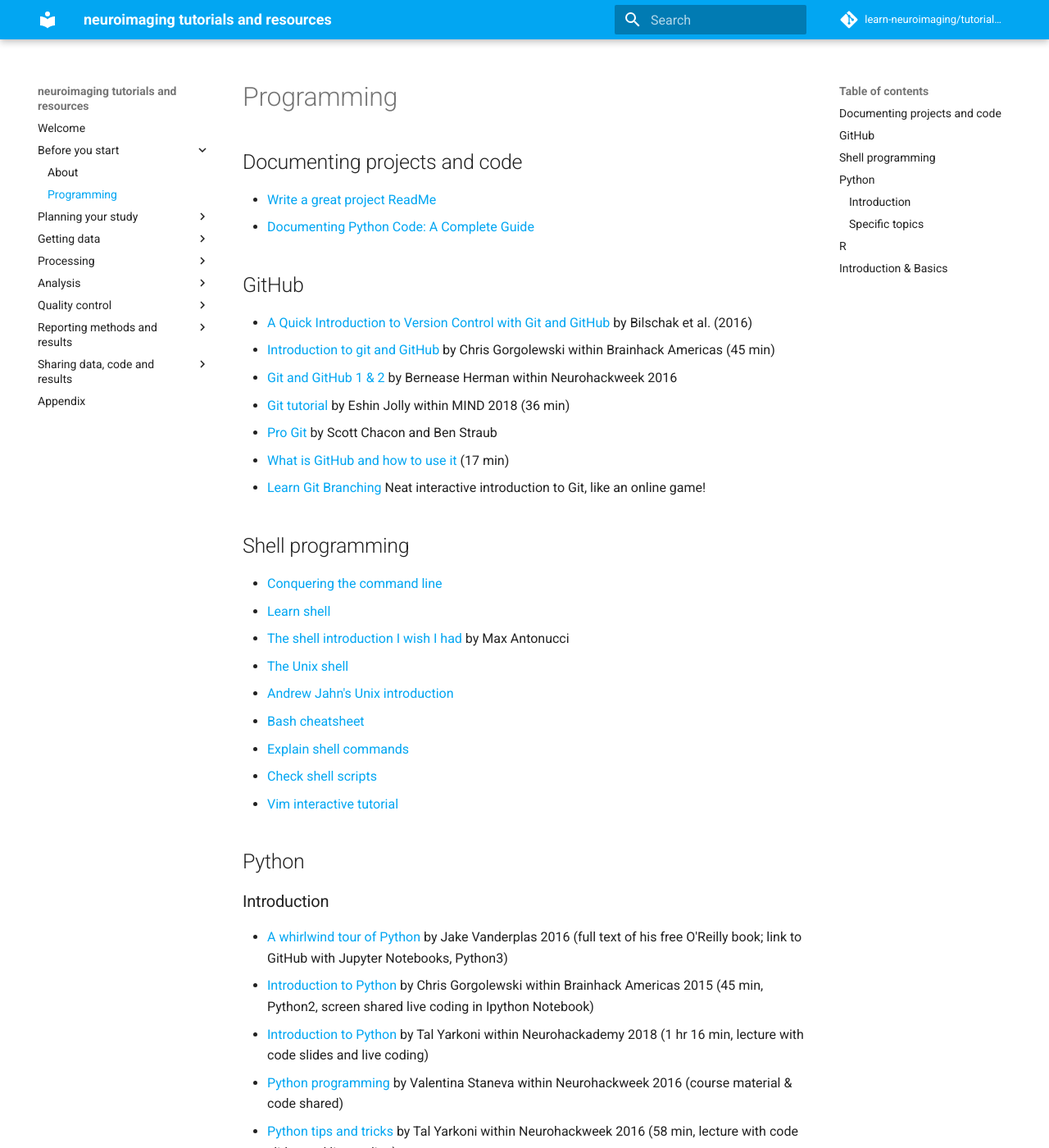
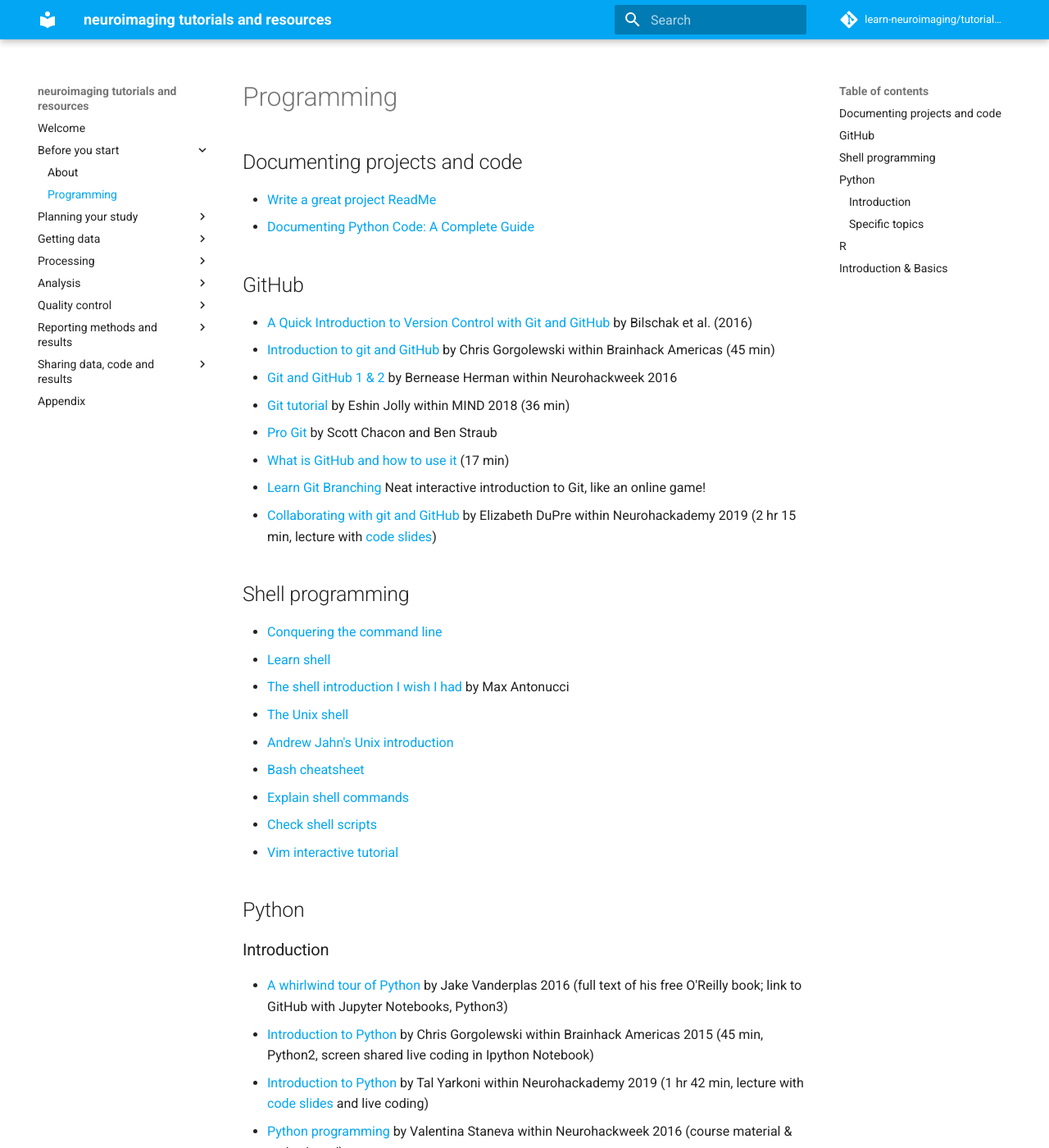
Before and after one commit to learn-neuroimaging/hitchhackers_guide_brain, an MkDocs documentation site: the page built from docs/programming.md, in a window 1280 px wide and 1400 px high. Shown: the whole window at 82% size. Built offline with MkDocs 1.6.1 and Material for MkDocs 9.7.7, drawn with Linux system fonts in a browser that asks for light colours; comment, search, counter and statistics services are not loaded.

Commit message:
add recent links

```diff
--- a/docs/programming.md
+++ b/docs/programming.md
@@ -13,6 +13,7 @@ Git and GitHub](https://journals.plos.org/ploscompbiol/article?id=10.1371/journa
 -   [Pro Git](https://git-scm.com/book/en/v2) by Scott Chacon and Ben Straub
 -   [What is GitHub and how to use it](https://www.youtube.com/watch?v=AnftV9HBPSc) (17 min)
 -   [Learn Git Branching](https://learngitbranching.js.org/) Neat interactive introduction to Git, like an online game!
+-   [Collaborating with git and GitHub](https://neurohackademy.org/course/collaborating-with-git-and-github/) by Elizabeth DuPre within Neurohackademy 2019 (2 hr 15 min, lecture with [code slides](https://emdupre.github.io/git-course/))
 
 
 ## Shell programming
@@ -31,7 +32,7 @@ Git and GitHub](https://journals.plos.org/ploscompbiol/article?id=10.1371/journa
 ### Introduction
 -   [A whirlwind tour of Python](https://jakevdp.github.io/WhirlwindTourOfPython/) by Jake Vanderplas 2016 (full text of his free O'Reilly book; link to GitHub with Jupyter Notebooks, Python3)
 -   [Introduction to Python](https://www.youtube.com/watch?v=3y55b_Md-N8&list=PLNt4AJV1JZbfq0vdD4vcITV7x3OqGxLKp&t=0s&index=3) by Chris Gorgolewski within Brainhack Americas 2015 (45 min, Python2, screen shared live coding in Ipython Notebook)
--   [Introduction to Python](https://neurohackademy.org/course/introduction-to-python/) by Tal Yarkoni within Neurohackademy 2018 (1 hr 16 min, lecture with code slides and live coding)
+-   [Introduction to Python](https://neurohackademy.org/course/introduction-to-python-2/) by Tal Yarkoni within Neurohackademy 2019 (1 hr 42 min, lecture with [code slides](https://github.com/neurohackademy/introduction-to-python/blob/master/introduction-to-python.ipynb) and live coding)
 -   [Python programming](https://neurohackademy.org/course/python-programming/) by Valentina Staneva within Neurohackweek 2016 (course material & code shared)
 -   [Python tips and tricks](https://neurohackademy.org/course/python-tips-and-tricks/) by Tal Yarkoni within Neurohackweek 2016 (58 min, lecture with code slides and live coding)
 -   [Scientific computing with Python](https://www.youtube.com/watch?v=RhNfnQlnCEo&index=18&t=0s&list=PLEE6ggCEJ0H0KOlMKx_PUVB_16VoCfGj9) by Luke Chang within MIND 2018 (24 min, lecture)
```
